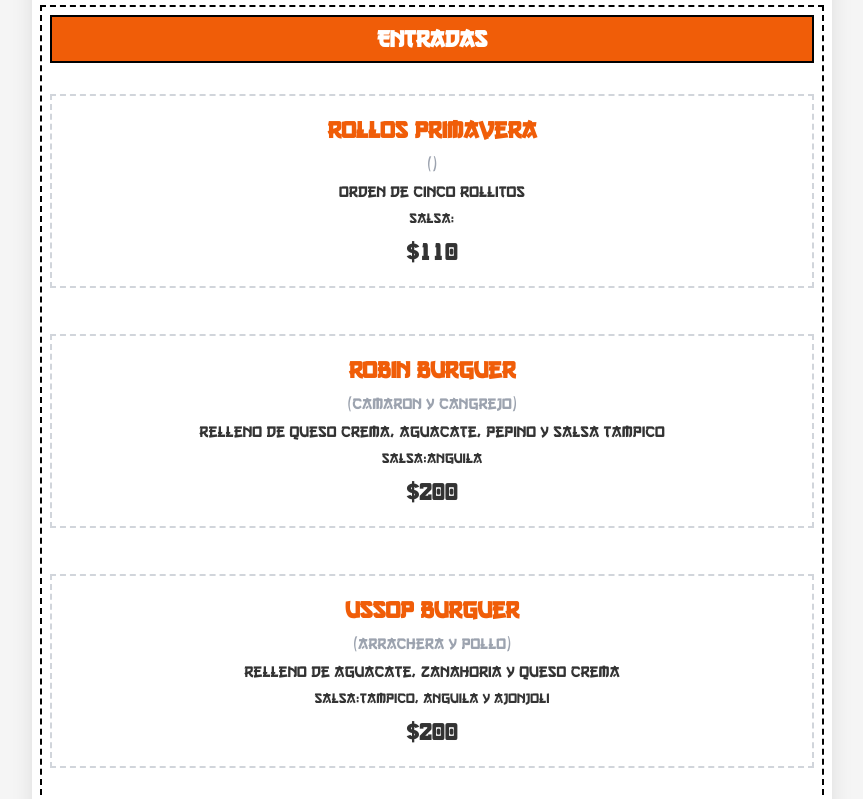
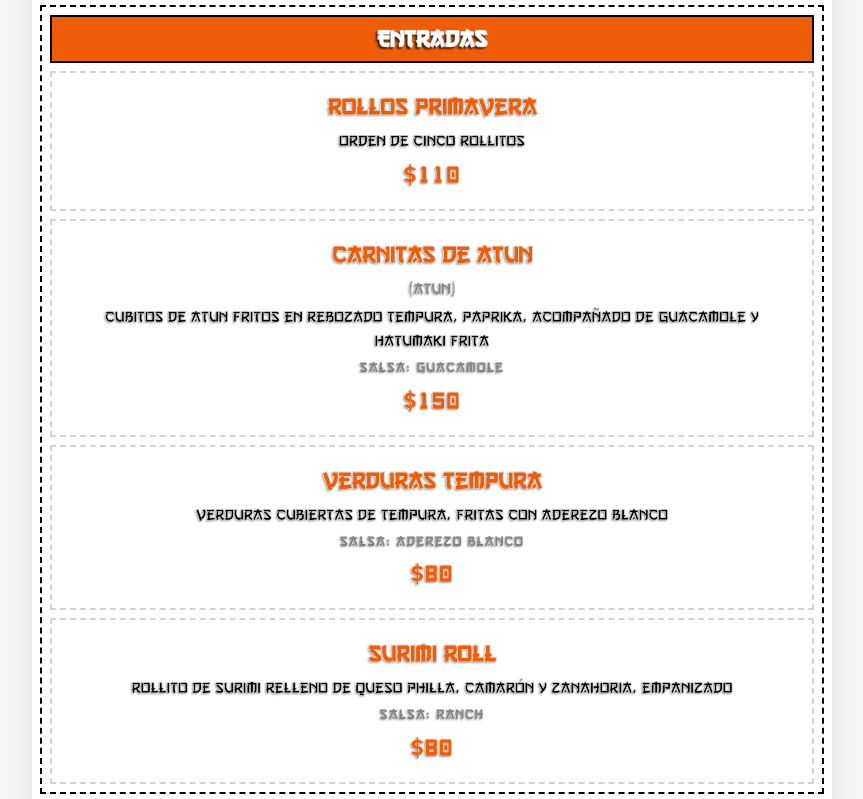
Before and after one commit to BrandAlex117/sushi_menu, an Astro site: page / in a window 1280 px wide. Shown: the part 153-952 px from the top of the page, without its empty margins (208-1071 px from the left). Built offline with nearby package versions, Linux system fonts and the light colour scheme; Astro itself is replaced by a stand-in of ours.

Commit message:
text decoration

```diff
--- a/src/content/config.ts
+++ b/src/content/config.ts
@@ -8,9 +8,9 @@ const menuCollection = defineCollection({
       name: z.string(),
       price: z.string(),
       ingredients: z.array(z.object({
-        protein: z.string(),
+        protein: z.string().optional(),
         description: z.string(),
-        sauce: z.string()
+        sauce: z.string().optional()
       }))
     }))
   })
--- a/src/content/menu/entries.json
+++ b/src/content/menu/entries.json
@@ -5,34 +5,41 @@
       "name": "Rollos Primavera",
       "ingredients": [
         {
-          "protein": "",
-          "description": "Orden de cinco rollitos",
-          "sauce": ""
+          "description": "Orden de cinco rollitos"
         }
       ],
       "price": "$110"
     },
     {
-      "name": "Robin Burguer",
+      "name": "Carnitas de Atun",
       "ingredients": [
         {
-          "protein": "Camaron y Cangrejo",
-          "description": "Relleno de queso crema, aguacate, pepino y salsa tampico",
-          "sauce": "Anguila"
+          "protein": "Atun",
+          "description": "Cubitos de atun fritos en rebozado tempura, paprika, acompañado de guacamole y hatumaki frita",
+          "sauce": "Guacamole"
         }
       ],
-      "price": "$200"
+      "price": "$150"
     },
     {
-      "name": "Ussop Burguer",
+      "name": "Verduras Tempura",
       "ingredients": [
         {
-          "protein": "Arrachera y Pollo",
-          "description": "Relleno de aguacate, zanahoria y queso crema",
-          "sauce": "Tampico, anguila y ajonjoli"
+          "description": "Verduras cubiertas de tempura, fritas con aderezo blanco",
+          "sauce": "Aderezo blanco"
         }
       ],
-      "price": "$200"
+      "price": "$80"
+    },
+    {
+      "name": "Surimi Roll",
+      "ingredients": [
+        {
+          "description": "Rollito de surimi relleno de queso philla, camarón y zanahoria, empanizado",
+          "sauce": "Ranch"
+        }
+      ],
+      "price": "$80"
     }
   ]
 }
--- a/src/layouts/Content.astro
+++ b/src/layouts/Content.astro
@@ -4,29 +4,35 @@ const { category, items, title, subtitle } = Astro.props;
 
 ---
 
-<section class="w-full h-auto min-h-[100vh] p-2 color">
-  <div class="parent w-full h-full min-h-[100vh] overflow-hidden border-2 border-black border-dashed flex flex-col p-2 gap-2">
-      <div class="div2 border-2 text-center w-full h-[10%] bg-[#f05d08] border-black p-1 flex-col center overflow-hidden">
-        <h1 class="center h-auto font-bold text-white">{title}</h1>
-        <h2 class="center h-auto text-white text-nowrap">
+<section class="w-full h-auto min-h-[80vh] p-2 color">
+  <div class="parent w-full h-full overflow-hidden border-2 border-black border-dashed flex flex-col p-2 gap-2">
+      <div class="div2 border-2 text-center w-full h-[3rem] bg-[#f05d08] border-black p-1 flex-col center overflow-hidden">
+        <h1 class="center title h-auto font-bold text-white">{title}</h1>
+        <h2 class="center subtitle h-auto text-white text-nowrap">
         {subtitle}
         </h2>
       </div>
 
-  <div class="div3 w-full h-[90vh] flex">
-    <ul class="w-full h-full flex flex-col justify-around items-center">
+  <div class="div3 w-full h-full flex">
+    <ul class="w-full h-full flex flex-col gap-2 justify-around items-center">
       {
         items.map((item) => (
               <li class="w-full h-auto border-2 flex border-dashed border-gray-300">
                 <div class="w-full h-full p-4">
                   <p class=" w-full h-auto flex flex-col text-center gap-1">
-                  <span class="titleMenu font-bold text-[#f05d08]">
+                  <span class="titleMenu font-bold">
                   {item.name}
                   </span>
                 {item.ingredients.map(ing => (
-                  <span class="textMenu text-gray-400">({ing.protein})</span>
-                  <span class="textMenu">{ing.description}</span>
-                  <span class="sauce text-nowrap">Salsa:{ing.sauce}</span>
+                  <>
+                  {ing.protein && (
+                  <span class="textProtein">({ing.protein})</span>
+                  )}
+                  <span class="textDes">{ing.description}</span>
+                  {ing.sauce && (
+                  <span class="sauce text-nowrap">Salsa: {ing.sauce}</span>
+                  )}
+                  </>
                 ))}
                   <data class="priceMenu font-bold">{item.price}</data>
                   </p>
--- a/src/styles/text.css
+++ b/src/styles/text.css
@@ -3,25 +3,58 @@ h1 {
 }
 
 h2 {
-  font-size: clamp(.8rem, 3vw, 1rem)!important;
+  font-size: clamp(.7rem, 2vw, 1rem)!important;
 }
 
 p {
   font-family: 'asianFont', sans-serif;
 }
 
+.title {
+  color: #ffffff;
+  -webkit-text-stroke: .4px #a8a7a7;
+  text-shadow: -2px 2px 2px rgba(0, 0, 0, 0.7);
+}
+
+.subtitle {
+  color: #ffffff;
+  -webkit-text-stroke: .4px #d8d8d8;
+  text-shadow: -2px 2px 2px rgba(0, 0, 0, 0.7);
+}
+
 .titleMenu {
+  color: #f05d08;
+  -webkit-text-stroke: .9px #d8d8d8;
+  text-shadow: -1px 1px 2px rgba(116, 108, 105, 0.7);
   font-size: clamp(1rem, 6vw, 1.5rem)!important;
 }
 
-.textMenu {
+.textProtein {
+  color: #838383;
+  -webkit-text-stroke: .5px #d8d8d8;
+  text-shadow: -1px 1px 2px rgba(116, 108, 105, 0.7);
+  font-size: clamp(.8rem, 5vw, 1rem)!important;
+}
+
+.textDes {
+  color: #000000;
+  -webkit-text-stroke: .7px #d8d8d8;
+  text-shadow: -1px 1px 2px rgba(116, 108, 105, 0.7);
   font-size: clamp(.8rem, 5vw, 1rem)!important;
 }
 
 .sauce {
+  letter-spacing: 1px;
+  color: #838383;
+  -webkit-text-stroke: .2px #d8d8d8;
+  text-shadow: -1px 1px 2px rgba(116, 108, 105, 0.7);
   font-size: clamp(.7rem, 3.2vw, .9rem)!important;
 }
 
 .priceMenu {
+  letter-spacing: 1.5px;
+  color: #f05d08;
+  -webkit-text-stroke: .7px #d8d8d8;
+  text-shadow: -1px 1px 2px rgba(116, 108, 105, 0.7);
   font-size: clamp(1rem, 5vw, 1.5rem)!important;
 }
```
